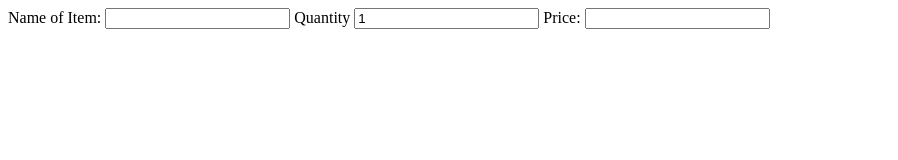
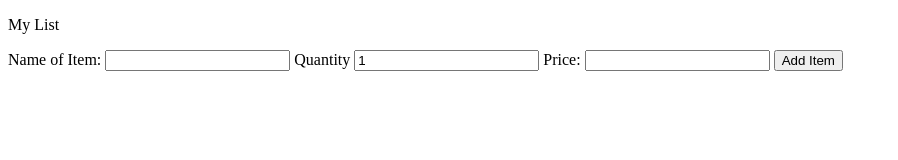
Before and after one commit to EmmanuelAjibokun/Shopping-App, a plain HTML site: page index.html in a window 1280 px wide. Shown: the whole page, without its empty margins (0-898 px from the left). Drawn offline with Linux system fonts and the light colour scheme.

Commit message:
add addItemBtn

```diff
--- a/index.html
+++ b/index.html
@@ -11,6 +11,11 @@
 </head>
 
 <body>
+
+  <nav>
+    <p>My List</p>
+  </nav>
+
   <div class="container">
     <form action="" id="itemForm">
 
@@ -27,7 +32,12 @@
         <input type="text" id="priceInput">
       </label>
 
+      <button type="submit" id="addItemBtn">Add Item</button>
     </form>
+  </div>
+
+  <div id="itemsDiv">
+
   </div>
 </body>
 </html>
```
